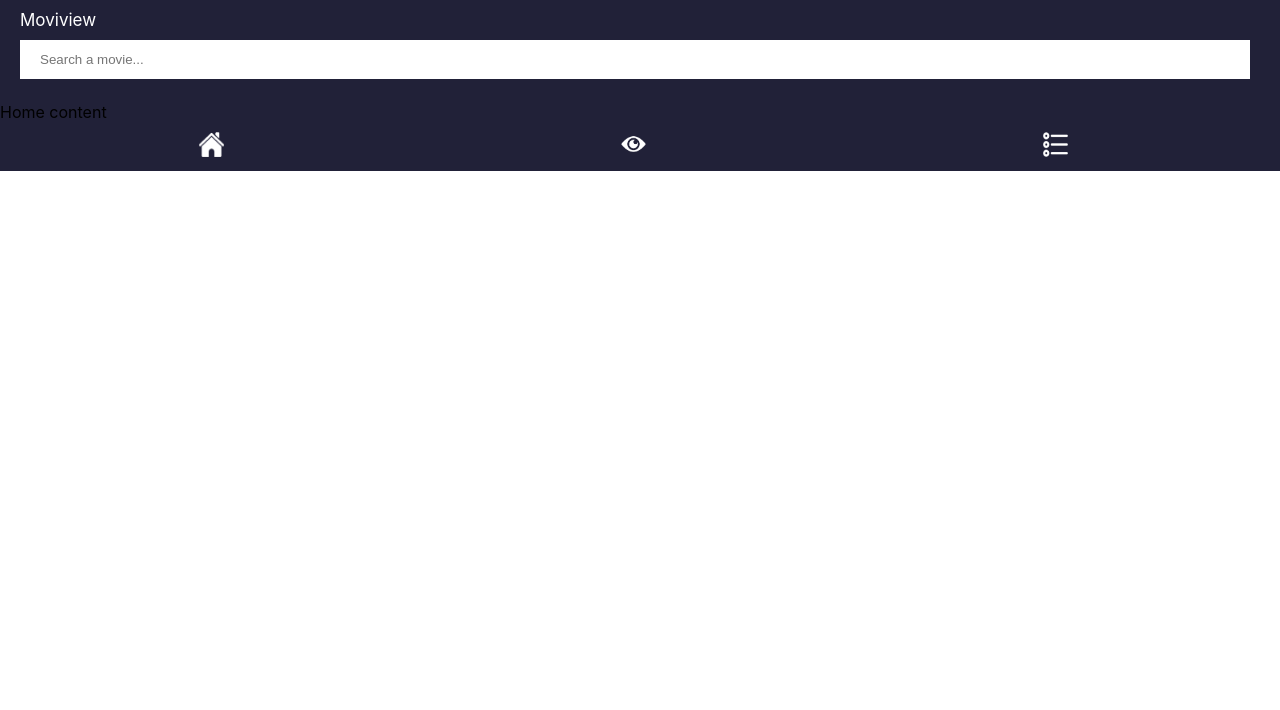
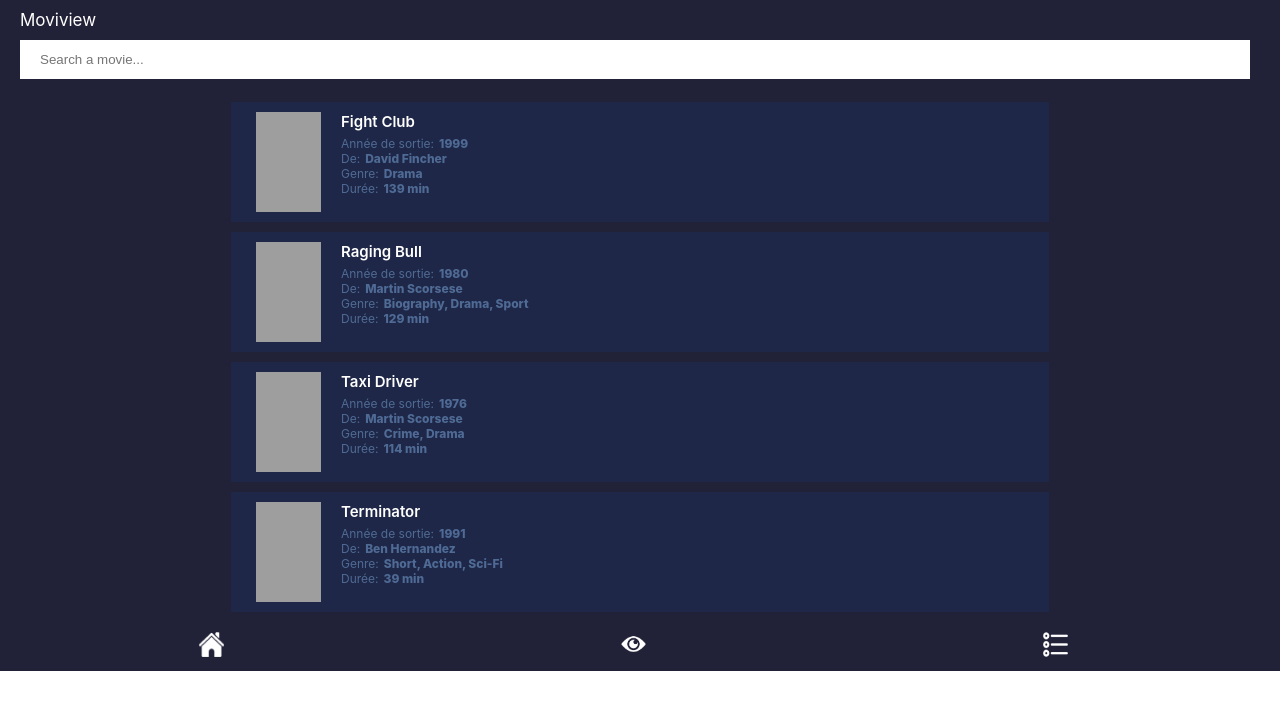
Before and after one commit to fabremx/moviview, a React (Create React App) app: page / in a window 1280 px wide. Shown: the top 710 px of the page. Built offline with nearby package versions, Linux system fonts and the light colour scheme; grey boxes are pictures that could not be loaded.

Commit message:
Add movie viewed component

```diff
--- /dev/null
+++ b/src/components/movie-viewed/movie-viewed.js
@@ -0,0 +1,42 @@
+import React from "react";
+import "./movie-viewed.scss";
+
+class MovieViewed extends React.Component {
+  render() {
+    return (
+      <div className="movie-viewed">
+        <img src={this.props.movie.Poster} alt={this.props.movie.title} />
+
+        <div className="movie-viewed__info">
+          <span className="movie-viewed__info--title">
+            {this.props.movie.Title}
+          </span>
+
+          <p>
+            Année de sortie:
+            <span className="movie-viewed__info--bold">
+              {this.props.movie.Year}
+            </span>
+            <br></br>
+            De:
+            <span className="movie-viewed__info--bold">
+              {this.props.movie.Director}
+            </span>
+            <br></br>
+            Genre:
+            <span className="movie-viewed__info--bold">
+              {this.props.movie.Genre}
+            </span>
+            <br></br>
+            Durée:
+            <span className="movie-viewed__info--bold">
+              {this.props.movie.Runtime}
+            </span>
+          </p>
+        </div>
+      </div>
+    );
+  }
+}
+
+export default MovieViewed;
--- /dev/null
+++ b/src/components/movie-viewed/movie-viewed.scss
@@ -0,0 +1,39 @@
+@import "../../shared/style/variables.scss";
+
+.movie-viewed {
+  display: flex;
+  align-items: top;
+  width: 60%;
+  margin: auto;
+  margin-bottom: 10px;
+  padding: 10px 25px;
+  background-color: #1e2747;
+
+  img {
+    width: 65px;
+    height: 100px;
+  }
+
+  &__info {
+    display: flex;
+    flex-direction: column;
+    color: #4f6b95;
+    font-size: 12px;
+    margin-left: 20px;
+
+    &--title {
+      color: white;
+      font-size: 15px;
+      font-weight: 600;
+    }
+
+    p {
+      margin: 5px 0 0 0;
+    }
+
+    &--bold {
+      font-weight: 800;
+      margin-left: 5px;
+    }
+  }
+}
--- a/src/pages/home/home.js
+++ b/src/pages/home/home.js
@@ -2,13 +2,39 @@ import React from "react";
 import "./home.scss";
 import Header from "../../components/header/header";
 import Footer from "../../components/footer/footer";
+import MovieViewed from "../../components/movie-viewed/movie-viewed";
 
 class Home extends React.Component {
+  getMoviesViwed() {
+    const MOVIE_1 =
+      '{"Title":"Fight Club","Year":"1999","Rated":"R","Released":"15 Oct 1999","Runtime":"139 min","Genre":"Drama","Director":"David Fincher","Writer":"Chuck Palahniuk (novel), Jim Uhls (screenplay)","Actors":"Edward Norton, Brad Pitt, Meat Loaf, Zach Grenier","Plot":"An insomniac office worker and a devil-may-care soapmaker form an underground fight club that evolves into something much, much more.","Language":"English","Country":"USA, Germany","Awards":"Nominated for 1 Oscar. Another 10 wins & 34 nominations.","Poster":"https://m.media-amazon.com/images/M/MV5BMmEzNTkxYjQtZTc0MC00YTVjLTg5ZTEtZWMwOWVlYzY0NWIwXkEyXkFqcGdeQXVyNzkwMjQ5NzM@._V1_SX300.jpg","Ratings":[{"Source":"Internet Movie Database","Value":"8.8/10"},{"Source":"Rotten Tomatoes","Value":"79%"},{"Source":"Metacritic","Value":"66/100"}],"Metascore":"66","imdbRating":"8.8","imdbVotes":"1,729,708","imdbID":"tt0137523","Type":"movie","DVD":"06 Jun 2000","BoxOffice":"N/A","Production":"20th Century Fox","Website":"N/A","Response":"True"}';
+    const MOVIE_2 =
+      '{"Title":"Raging Bull","Year":"1980","Rated":"R","Released":"19 Dec 1980","Runtime":"129 min","Genre":"Biography, Drama, Sport","Director":"Martin Scorsese","Writer":"Jake LaMotta (based on the book by), Joseph Carter (with), Peter Savage (with), Paul Schrader (screenplay), Mardik Martin (screenplay)","Actors":"Robert De Niro, Cathy Moriarty, Joe Pesci, Frank Vincent","Plot":"The life of boxer Jake LaMotta, whose violence and temper that led him to the top in the ring destroyed his life outside of it.","Language":"English","Country":"USA","Awards":"Won 2 Oscars. Another 22 wins & 26 nominations.","Poster":"https://m.media-amazon.com/images/M/MV5BYjRmODkzNDItMTNhNi00YjJlLTg0ZjAtODlhZTM0YzgzYThlXkEyXkFqcGdeQXVyNzQ1ODk3MTQ@._V1_SX300.jpg","Ratings":[{"Source":"Internet Movie Database","Value":"8.2/10"},{"Source":"Rotten Tomatoes","Value":"94%"},{"Source":"Metacritic","Value":"89/100"}],"Metascore":"89","imdbRating":"8.2","imdbVotes":"296,838","imdbID":"tt0081398","Type":"movie","DVD":"01 Aug 2000","BoxOffice":"N/A","Production":"United Artists","Website":"N/A","Response":"True"}';
+    const MOVIE_3 =
+      '{"Title":"Taxi Driver","Year":"1976","Rated":"R","Released":"09 Feb 1976","Runtime":"114 min","Genre":"Crime, Drama","Director":"Martin Scorsese","Writer":"Paul Schrader","Actors":"Diahnne Abbott, Robinson Frank Adu, Victor Argo, Gino Ardito","Plot":"A mentally unstable veteran works as a nighttime taxi driver in New York City, where the perceived decadence and sleaze fuels his urge for violent action by attempting to liberate a presidential campaign worker and an underage prostitute.","Language":"English, Spanish","Country":"USA","Awards":"Nominated for 4 Oscars. Another 21 wins & 15 nominations.","Poster":"https://m.media-amazon.com/images/M/MV5BM2M1MmVhNDgtNmI0YS00ZDNmLTkyNjctNTJiYTQ2N2NmYzc2XkEyXkFqcGdeQXVyNzkwMjQ5NzM@._V1_SX300.jpg","Ratings":[{"Source":"Internet Movie Database","Value":"8.3/10"},{"Source":"Rotten Tomatoes","Value":"97%"},{"Source":"Metacritic","Value":"94/100"}],"Metascore":"94","imdbRating":"8.3","imdbVotes":"665,169","imdbID":"tt0075314","Type":"movie","DVD":"15 Jun 1999","BoxOffice":"N/A","Production":"Columbia Pictures","Website":"N/A","Response":"True"}';
+    const MOVIE_4 =
+      '{"Title":"Terminator","Year":"1991","Rated":"N/A","Released":"N/A","Runtime":"39 min","Genre":"Short, Action, Sci-Fi","Director":"Ben Hernandez","Writer":"James Cameron (characters), James Cameron (concept), Ben Hernandez (screenplay)","Actors":"Loris Basso, James Callahan, Debbie Medows, Michelle Kovach","Plot":"A cyborg comes from the future, to kill a girl named Sarah Lee.","Language":"English","Country":"USA","Awards":"N/A","Poster":"N/A","Ratings":[{"Source":"Internet Movie Database","Value":"6.2/10"}],"Metascore":"N/A","imdbRating":"6.2","imdbVotes":"25","imdbID":"tt5817168","Type":"movie","DVD":"N/A","BoxOffice":"N/A","Production":"N/A","Website":"N/A","Response":"True"}';
+
+    const MOCKED_MOVIES_VIWED = [
+      JSON.parse(MOVIE_1),
+      JSON.parse(MOVIE_2),
+      JSON.parse(MOVIE_3),
+      JSON.parse(MOVIE_4)
+    ];
+
+    console.log(MOCKED_MOVIES_VIWED);
+    const moviesViewed = MOCKED_MOVIES_VIWED.map((movie, index) => (
+      <MovieViewed movie={movie} key={index} />
+    ));
+
+    return <div className="movies-viewed-container">{moviesViewed}</div>;
+  }
+
   render() {
     return (
       <div id="home-page">
         <Header />
-        Home content
+        {this.getMoviesViwed()}
         <Footer />
       </div>
     );
```
